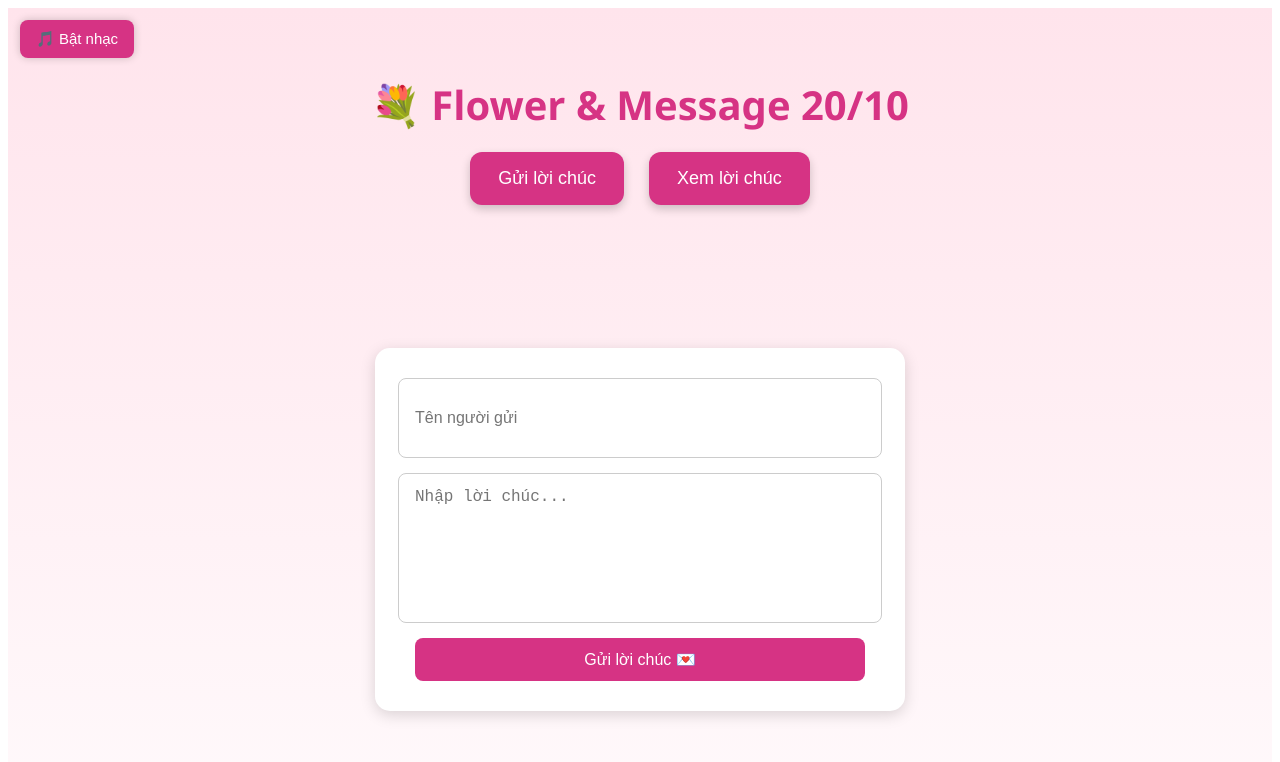
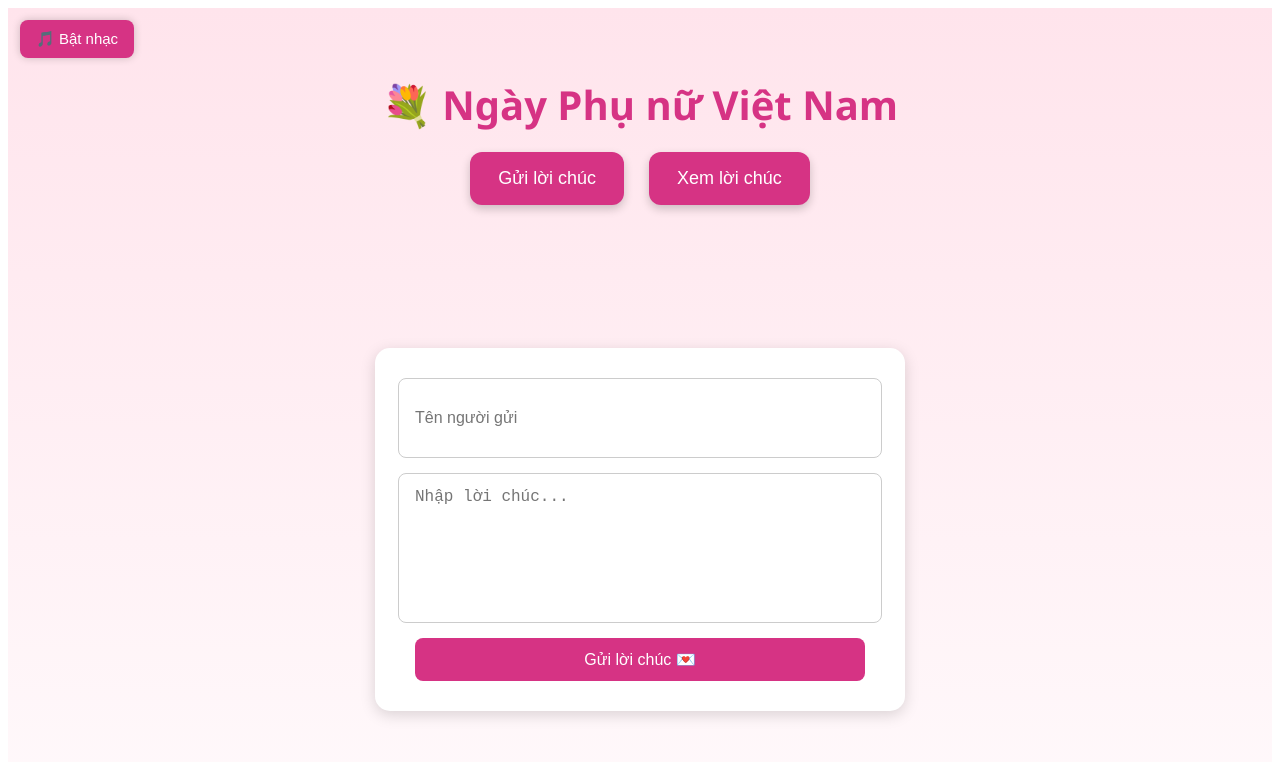
Before and after one commit to imdtrung36/20_10, a React (Vite) app in the folder client/: page / in a window 1280 px wide. Shown: the top 762 px of the page. Built offline with nearby package versions, Linux system fonts and the light colour scheme.

Commit message:
fix: prevent null play error on GitHub Pages

```diff
--- a/client/index.html
+++ b/client/index.html
@@ -4,7 +4,7 @@
     <meta charset="UTF-8" />
     <link rel="icon" type="image/svg+xml" href="/vite.svg" />
     <meta name="viewport" content="width=device-width, initial-scale=1.0" />
-    <title>💐 Flower & Message 20/10</title>
+    <title>💐 Ngày Phụ nữ Việt Nam</title>
   </head>
   <body>
     <div id="root"></div>
--- a/client/src/App.jsx
+++ b/client/src/App.jsx
@@ -29,7 +29,7 @@
       />
 
       <header className="header">
-        <h1 className="title">💐 Flower & Message 20/10</h1>
+        <h1 className="title">💐 Ngày Phụ nữ Việt Nam</h1>
         <div className="menu">
           <button onClick={() => setPage("form")}>Gửi lời chúc</button>
           <button onClick={() => setPage("messages")}>Xem lời chúc</button>
```
Also changed, not shown: 1 other file (tests, documents, lock files or other folders).
